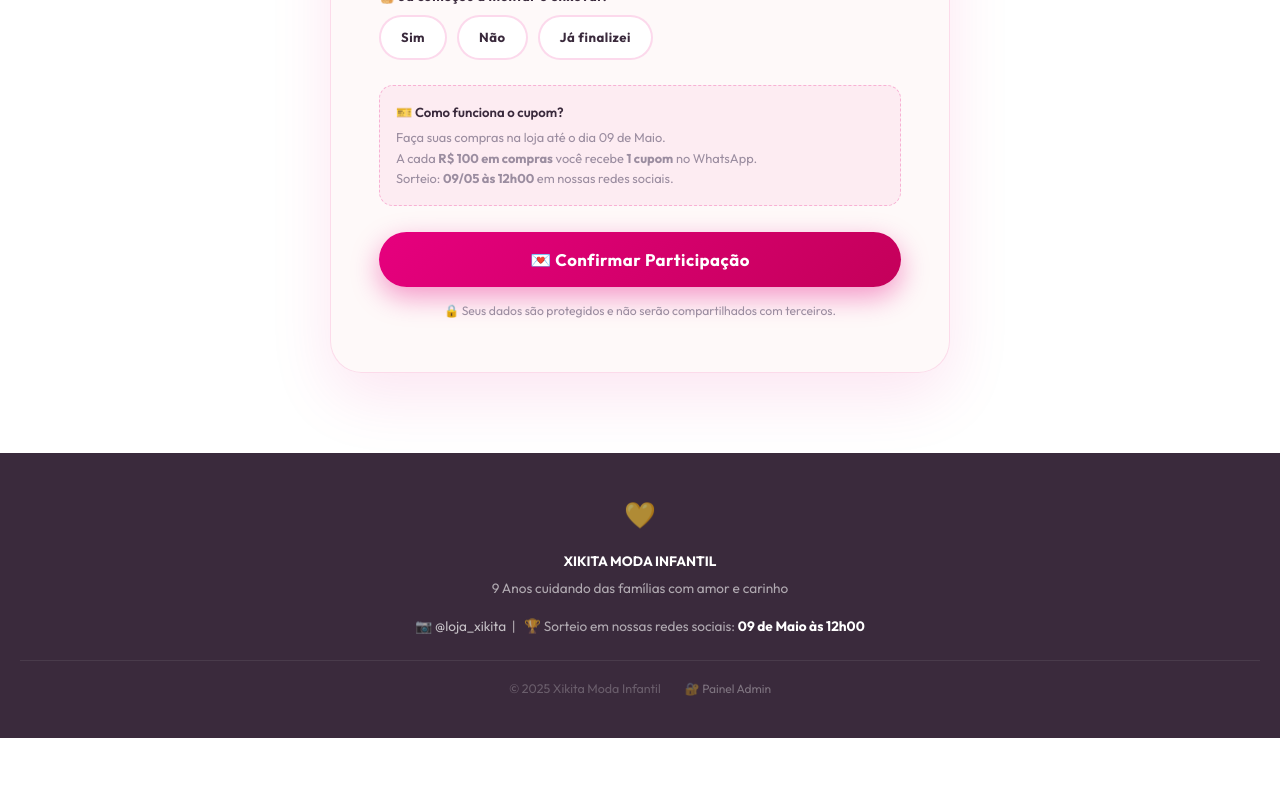
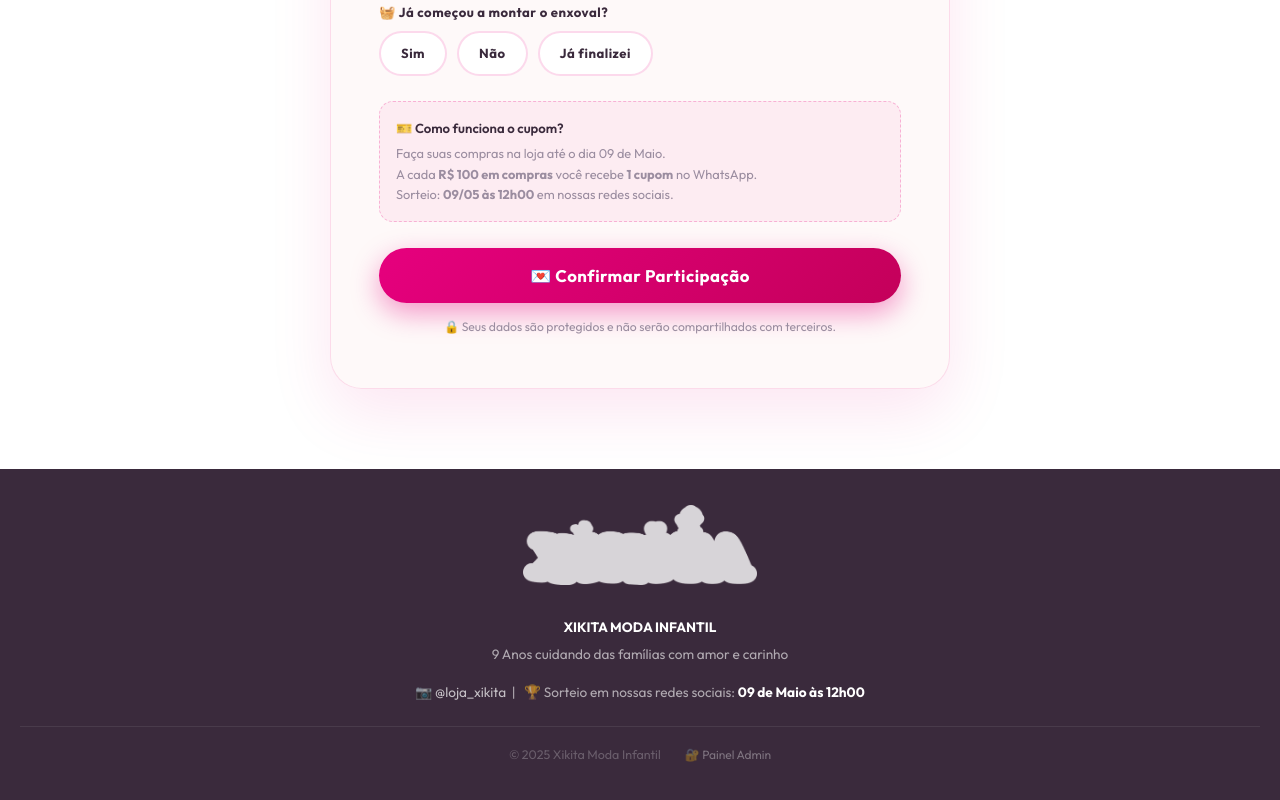
Before and after one commit to performancedigital/xikita, a React (Vite) app: page / in a window 1280 px wide. Shown: the part 3907-4707 px from the top of the page. Before the commit the page ends 4645 px from the top, so only its background shows below. Built offline with nearby package versions, Linux system fonts and the light colour scheme; no server answers.

Commit message:
feat: Nova logo no cabeçalho e rodapé, com tamanhos ajustados

```diff
--- a/src/pages/LandingPage.tsx
+++ b/src/pages/LandingPage.tsx
@@ -29,7 +29,7 @@ export default function LandingPage() {
       {/* ── 1. NAV COM LOGO ── */}
       <nav className="lp-nav">
         <div className="lp-nav-logo">
-          <img src={logoImg} alt="Xikita Moda Infantil" style={{ height: 44, objectFit: 'contain' }} />
+          <img src={logoImg} alt="Xikita Moda Infantil" style={{ height: 60, objectFit: 'contain' }} />
         </div>
         <a href="https://instagram.com/loja_xikita" target="_blank" rel="noreferrer"
           style={{ display: 'flex', alignItems: 'center', gap: 6, fontSize: '0.85rem', fontWeight: 600, color: 'var(--pink)', textDecoration: 'none' }}>
@@ -304,7 +304,9 @@ export default function LandingPage() {
 
       {/* ── 5. FOOTER com link admin ── */}
       <footer className="lp-footer">
-        <div style={{ fontSize: '1.6rem', marginBottom: 8 }}>💛</div>
+        <div style={{ marginBottom: 20 }}>
+          <img src={logoImg} alt="Xikita Moda Infantil" style={{ height: 80, objectFit: 'contain', filter: 'brightness(0) invert(1)', opacity: 0.8 }} />
+        </div>
         <p><strong>XIKITA MODA INFANTIL</strong></p>
         <p>9 Anos cuidando das famílias com amor e carinho</p>
         <p style={{ marginTop: 10 }}>
```
Also changed, not shown: src/assets/logo.png.
